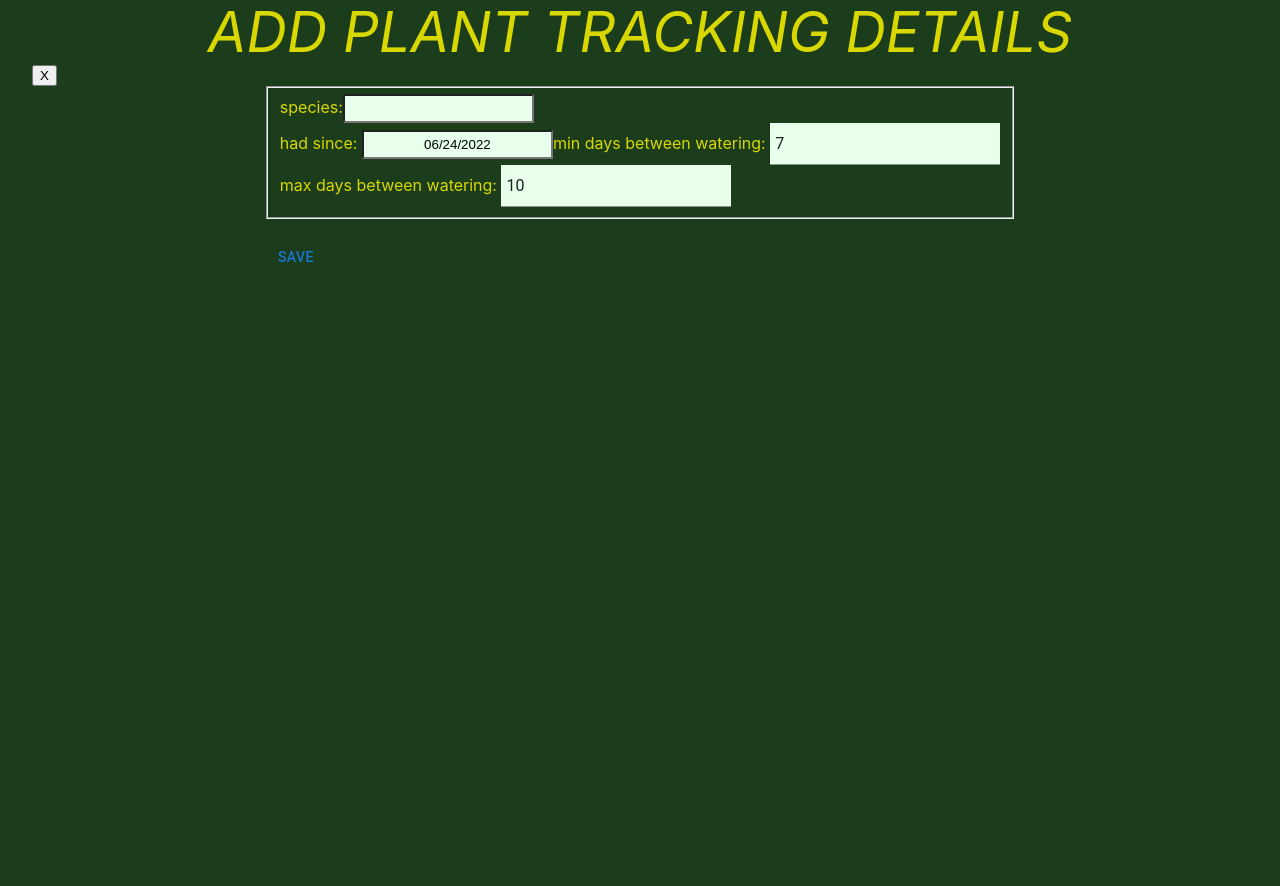
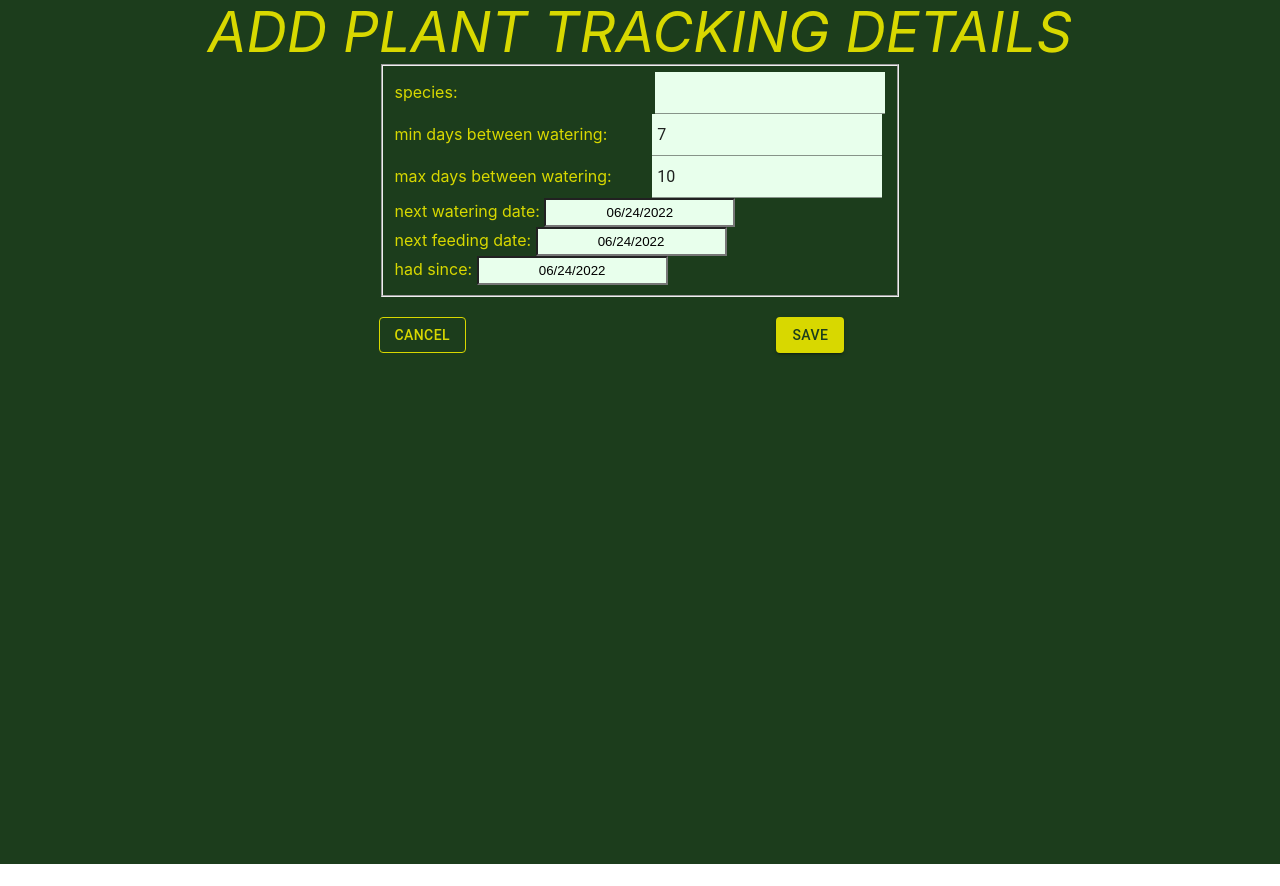
Before and after one commit to johnmurray25/plantantica, a Next.js app: page /AddPlantTrackingDetails in a window 1280 px wide. After the commit the page ends 864 px from the top, so only its background shows below. Built offline with nearby package versions, Linux system fonts and the light colour scheme.

Commit message:
styling changes

```diff
--- a/package.json
+++ b/package.json
@@ -15,9 +15,9 @@
     "@mui/material": "^5.6.2",
     "@react-three/fiber": "^8.0.13",
     "next": "12.1.5",
-    "react": "18.0.0",
+    "react": "17.0.2",
     "react-datepicker": "^4.8.0",
-    "react-dom": "18.0.0",
+    "react-dom": "17.0.2",
     "three": "^0.140.0"
   },
   "devDependencies": {
--- a/pages/AddPlantTrackingDetails.js
+++ b/pages/AddPlantTrackingDetails.js
@@ -1,20 +1,17 @@
 import React, { useState } from "react";
-import { useRouter } from "next/router";
 import styles from "../styles/tracking.module.css";
 import DatePicker from "react-datepicker";
 import "react-datepicker/dist/react-datepicker.css";
-import { Input, Button } from "@mui/material";
+import { Input, Button, Link } from "@mui/material";
 
 function AddPlantTrackingDetails() {
+  const todaysDate = new Date();
   const [species, setSpecies] = useState("");
-  const [dateObtained, setDateObtained] = useState(new Date());
+  const [dateObtained, setDateObtained] = useState(todaysDate);
   const [minDays, setMinDays] = useState(7);
   const [maxDays, setMaxDays] = useState(10);
-
-  const router = useRouter();
-  const back = () => {
-    router.back();
-  };
+  const [nextWater, setNextWater] = useState(todaysDate);
+  const [nextFeeding, setNextFeeding] = useState(todaysDate);
 
   const savePlantTrackingDetails = async (event) => {
     event.preventDefault();
@@ -25,6 +22,7 @@ function AddPlantTrackingDetails() {
       species: species,
       minDaysBetweenWatering: minDays,
       maxDaysBetweenWatering: maxDays,
+
     };
     let response = await fetch(
       "http://localhost:8080/plant-tracking-details/save",
@@ -43,8 +41,8 @@ function AddPlantTrackingDetails() {
   const onChangeSpecies = (s) => {
     setSpecies(s);
   };
-  const onChangeDateObtained = (d) => {
-    setDateObtained(d);
+  const onChangeDateObtained = (date) => {
+    setDateObtained(date);
   };
   const incMinDays = (n) => {
     setMinDays(n);
@@ -52,26 +50,38 @@ function AddPlantTrackingDetails() {
   const incMaxDays = (n) => {
     setMaxDays(n);
   };
+  const onChangeNextWater = (date) => {
+    setNextWater(date);
+  };
+  const onChangeNextFeeding = (date) => {
+    setNextFeeding(date);
+  };
 
   return (
     <div className={styles.container}>
       <div className={styles.title}>
         <a>ADD PLANT TRACKING DETAILS</a>
       </div>
-      <button onClick={back}>X</button>
       <div className={styles.main}>
         <form className={styles.form}>
           <fieldset>
-            <label>species:</label>
-            <input className={styles.input} type="text" value={species} onChange={onChangeSpecies} />
+            <label>
+              species:&nbsp;&nbsp;&nbsp;&nbsp;&nbsp;&nbsp;&nbsp;&nbsp;&nbsp;&nbsp;&nbsp;&nbsp;&nbsp;&nbsp;&nbsp;&nbsp;&nbsp;&nbsp;&nbsp;&nbsp;&nbsp;&nbsp;&nbsp;&nbsp;&nbsp;&nbsp;&nbsp;&nbsp;&nbsp;&nbsp;&nbsp;&nbsp;&nbsp;&nbsp;&nbsp;&nbsp;&nbsp;&nbsp;&nbsp;&nbsp;&nbsp;&nbsp;&nbsp;&nbsp;
+            </label>
+            <Input
+              className={styles.input}
+              type="text"
+              name="species"
+              id="minDays"
+              min="0"
+              value={species}
+              onChange={onChangeSpecies}
+            />
             <br></br>
-            <label htmlFor="dateObtained">had since: </label>
-            <DatePicker className={styles.input}
-              id="dateObtained"
-              selected={dateObtained}
-              onChange={onChangeDateObtained}
-            />
-            <label htmlFor="minDays">min days between watering: </label>
+            <label htmlFor="minDays">
+              min days between watering:
+              &nbsp;&nbsp;&nbsp;&nbsp;&nbsp;&nbsp;&nbsp;&nbsp;&nbsp;
+            </label>
             <Input
               className={styles.input}
               type="number"
@@ -81,7 +91,10 @@ function AddPlantTrackingDetails() {
               min="0"
             />
             <br></br>
-            <label htmlFor="maxDays">max days between watering: </label>
+            <label htmlFor="maxDays">
+              max days between watering:
+              &nbsp;&nbsp;&nbsp;&nbsp;&nbsp;&nbsp;&nbsp;&nbsp;
+            </label>
             <Input
               className={styles.input}
               type="number"
@@ -90,9 +103,65 @@ function AddPlantTrackingDetails() {
               id="maxDays"
               min="0"
             />
+            <br></br>
+            <label htmlFor="nextWater">next watering date: </label>
+            <DatePicker
+              className={styles.input}
+              id="nextWater"
+              selected={nextWater}
+              onChange={onChangeNextWater}
+            />
+            <br></br>
+            <label htmlFor="nextFeeding">next feeding date: </label>
+            <DatePicker
+              className={styles.input}
+              id="nextFeeding"
+              selected={nextFeeding}
+              onChange={onChangeNextFeeding}
+            />
+            <br></br>
+            <label htmlFor="dateObtained">had since: </label>
+            <DatePicker
+              className={styles.input}
+              id="dateObtained"
+              selected={dateObtained}
+              onChange={onChangeDateObtained}
+            />
           </fieldset>
           <br></br>
-          <Button type="submit" onClick={savePlantTrackingDetails}>
+          <Link
+            href="/Tracking"
+            style={{
+              textDecoration: "none",
+              alignItems: "space-evenly",
+              alignContent: "space-evenly",
+              justifyContent: "space-evenly"
+            }}
+          >
+            <Button
+              variant="outlined"
+              style={{
+                color: "rgb(216, 216, 0)",
+                borderColor: "rgb(216, 216, 0)",
+              }}
+            >
+              Cancel
+            </Button>
+          </Link>
+          <span>&nbsp;&nbsp;&nbsp;&nbsp;&nbsp;&nbsp;&nbsp;&nbsp;&nbsp;&nbsp;&nbsp;&nbsp;
+          &nbsp;&nbsp;&nbsp;&nbsp;&nbsp;&nbsp;&nbsp;&nbsp;&nbsp;&nbsp;&nbsp;&nbsp;&nbsp;&nbsp;&nbsp;&nbsp;&nbsp;&nbsp;
+          &nbsp;&nbsp;&nbsp;&nbsp;&nbsp;&nbsp;&nbsp;&nbsp;&nbsp;&nbsp;&nbsp;&nbsp;&nbsp;&nbsp;&nbsp;&nbsp;&nbsp;&nbsp;
+          &nbsp;&nbsp;&nbsp;&nbsp;&nbsp;&nbsp;&nbsp;&nbsp;&nbsp;&nbsp;&nbsp;&nbsp;&nbsp;&nbsp;&nbsp;&nbsp;&nbsp;&nbsp;
+          </span>
+          <Button
+            type="submit"
+            variant="contained"
+            style={{
+              backgroundColor: "rgb(216, 216, 0)",
+              color: "rgb(28, 61, 28)",
+            }}
+            onClick={savePlantTrackingDetails}
+          >
             Save
           </Button>
         </form>
--- a/styles/Home.module.css
+++ b/styles/Home.module.css
@@ -1,20 +1,7 @@
 .container {
   padding: 0 2rem;
-  background: linear-gradient(-45deg, #0b5b33, #e7fff3, #b4d3c6, #0b5b33);
-  background-size: 400% 400%;
-  animation: gradient 15s ease infinite;
-}
-
-@keyframes gradient {
-  0% {
-      background-position: 0% 50%;
-  }
-  50% {
-      background-position: 100% 50%;
-  }
-  100% {
-      background-position: 0% 50%;
-  }
+  color: rgb(216, 216, 0); /**/
+  background: rgb(28, 61, 28);
 }
 
 .main {
@@ -28,31 +15,8 @@
   margin: auto;
 }
 
-.footer {
-  display: flex;
-  flex: 1;
-  padding: 2rem 0;
-  border-top: 1px solid rgb(0, 0, 146);
-  justify-content: center;
-  align-items: center;
-}
-
-.footer a {
-  display: flex;
-  justify-content: center;
-  align-items: center;
-  flex-grow: 1;
-}
-
 .title a {
   text-decoration: none;
-  background: linear-gradient(to right, #0b5b33, #00b95c 50%, #0b5b33 50%);
-  background-clip: text;
-  -webkit-background-clip: text;
-  -webkit-text-fill-color: transparent;
-  background-size: 200% 100%;
-  background-position: 0%;
-  transition: background-position 275ms ease;
 }
 
 .title a:hover,
@@ -66,7 +30,6 @@
   margin: 0;
   line-height: 1.15;
   font-size: 4rem;
-
 }
 
 .title,
@@ -78,16 +41,7 @@
   margin: 4rem 0;
   line-height: 1.5;
   font-size: 1.5rem;
-  color: #0b5b33;
-}
-
-.code {
-  background: #fafafa;
-  border-radius: 5px;
-  padding: 0.75rem;
-  font-size: 1.1rem;
-  font-family: Menlo, Monaco, Lucida Console, Liberation Mono, DejaVu Sans Mono,
-    Bitstream Vera Sans Mono, Courier New, monospace;
+  color: rgb(216, 216, 0);
 }
 
 .grid {
@@ -104,17 +58,17 @@
   text-align: left;
   color: inherit;
   text-decoration: none;
-  border: 1px solid #0b5b33;
+  border: 1px solid rgb(216, 216, 0);
   border-radius: 10px;
   transition: color 0.3s ease, border-color 0.15s ease;
   max-width: 300px;
-  color: #0b5b33;
+  color: rgb(216, 216, 0);
 }
 
 .card:hover,
 .card:focus,
 .card:active {
-  color: white;
+  color: rgb(216, 216, 0);
   border-color: #0b5b33;
   background: linear-gradient(-45deg, #0b5b33, #a5c2b6, #0b5b33);
   background-size: 400% 400%;
@@ -131,11 +85,6 @@
   margin: 0;
   font-size: 1.25rem;
   line-height: 1.5;
-}
-
-.logo {
-  height: 1em;
-  margin-left: 0.5rem;
 }
 
 @media (max-width: 600px) {
--- a/styles/tracking.module.css
+++ b/styles/tracking.module.css
@@ -1,7 +1,7 @@
 .container {
     padding: 0 2rem;
-    color: rgb(216, 216, 0);
-    background: rgb(28, 61, 28);/*linear-gradient(-45deg, #0b5b33, #e7fff3, #b4d3c6, #0b5b33);/**/
+    color: rgb(216, 216, 0);/**/
+    background: rgb(28, 61, 28);/**//*linear-gradient(-45deg, #0b5b33, #e7fff3, #b4d3c6, #0b5b33);/**/
     background-size: 400% 400%;
     animation: gradient 20s ease infinite;
   }
```
Also changed, not shown: 1 other file (tests, documents, lock files or other folders).
